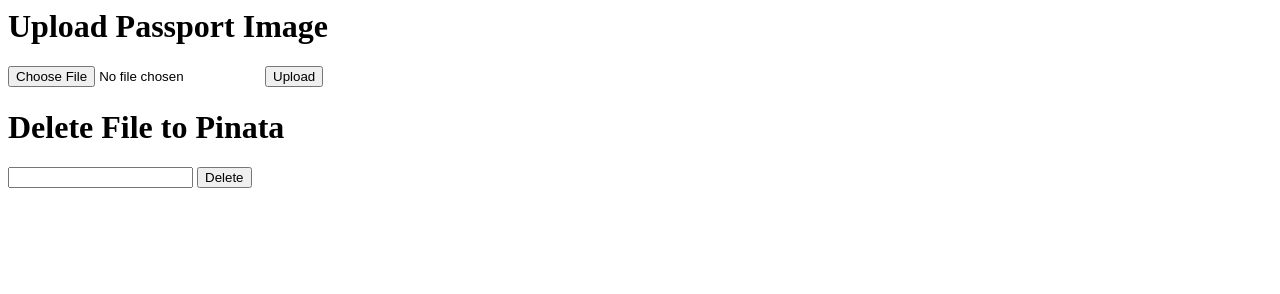
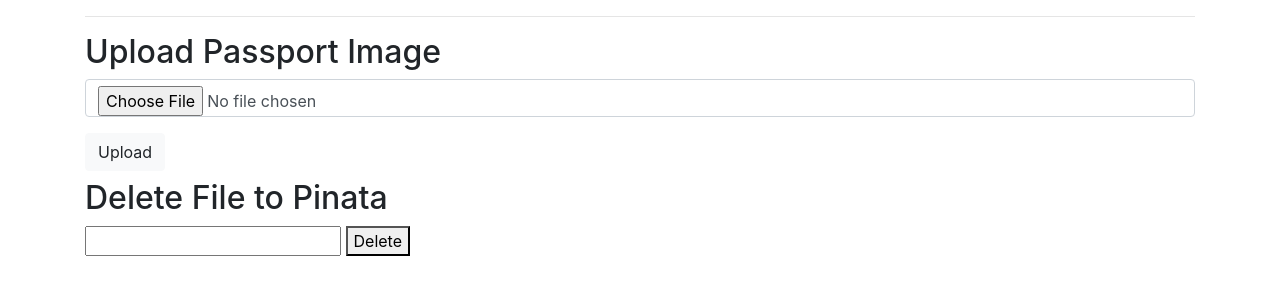
Before and after one commit to FranciscoTun2/ipfs, a plain HTML site: page index.html in a window 1280 px wide. Drawn offline with nearby package versions, Linux system fonts and the light colour scheme.

Commit message:
bootstrap added

```diff
--- a/index.html
+++ b/index.html
@@ -1,22 +1,34 @@
 <html>
   <head>
     <meta charset="utf-8">
-    <meta name="viewport" content="width=device-width, initial-scale=1.0">
+    <meta name="viewport" content="width=device-width, initial-scale=1.0"><!-- Bootstrap for page layout -->
+    <link rel="stylesheet" href="https://cdn.jsdelivr.net/npm/bootstrap@4.5.3/dist/css/bootstrap.min.css"
+      integrity="sha384-TX8t27EcRE3e/ihU7zmQxVncDAy5uIKz4rEkgIXeMed4M0jlfIDPvg6uqKI2xXr2" crossorigin="anonymous" />
+    <!-- Font Awesome for icons (do NOT use a later version, onl 4.7 supports SRI) -->
+    <link rel="stylesheet" href="https://stackpath.bootstrapcdn.com/font-awesome/4.7.0/css/font-awesome.min.css"
+      integrity="sha384-wvfXpqpZZVQGK6TAh5PVlGOfQNHSoD2xbE+QkPxCAFlNEevoEH3Sl0sibVcOQVnN" crossorigin="anonymous" />
+      <script src="https://cdnjs.cloudflare.com/ajax/libs/web3/3.0.0-rc.5/web3.min.js"
+      integrity="sha512-jRzb6jM5wynT5UHyMW2+SD+yLsYPEU5uftImpzOcVTdu1J7VsynVmiuFTsitsoL5PJVQi+OtWbrpWq/I+kkF4Q==" crossorigin="anonymous" referrerpolicy="no-referrer"></script>
     <title>Upload Passport Image</title>
   </head>
   <body>
-    <h1>Upload Passport Image</h1>
-    <input type="file" name="file" id="fileinput">
-    <button id="upload">Upload</button>
+    <div class="container">
+      <hr>
+      <h2>Upload Passport Image</h2>
+      <div class="mb-3">
+        <input class="form-control" type="file" name="file" id="fileinput">
+      </div>
+      <button id="upload" class="btn btn-light">Upload</button>
       <br>
       <a href="" id="linkIPFS" target="_blank">
         <label id="upload-status"></label>
       </a>
 
-    <h1>Delete File to Pinata</h1>
+      <h2>Delete File to Pinata</h2>
       <input type="text" name="hash" id="hash">
       <button id="delete">Delete</button>
       <br>
+    </div>
     <script src="https://unpkg.com/axios/dist/axios.min.js"></script>
     <script type="module" src="js/upload_ipfs.js"></script>
   </body>
```
Lines whose indentation alone changed are shown as unchanged.
